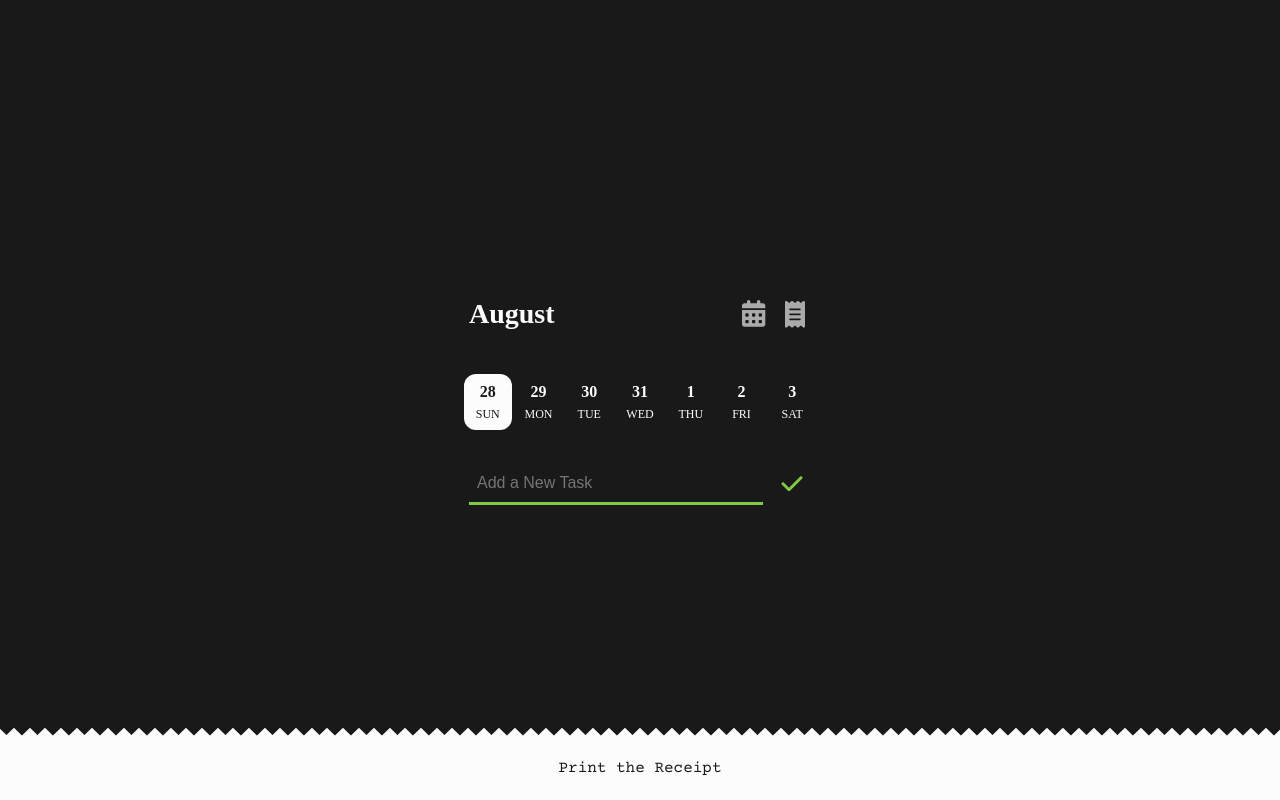
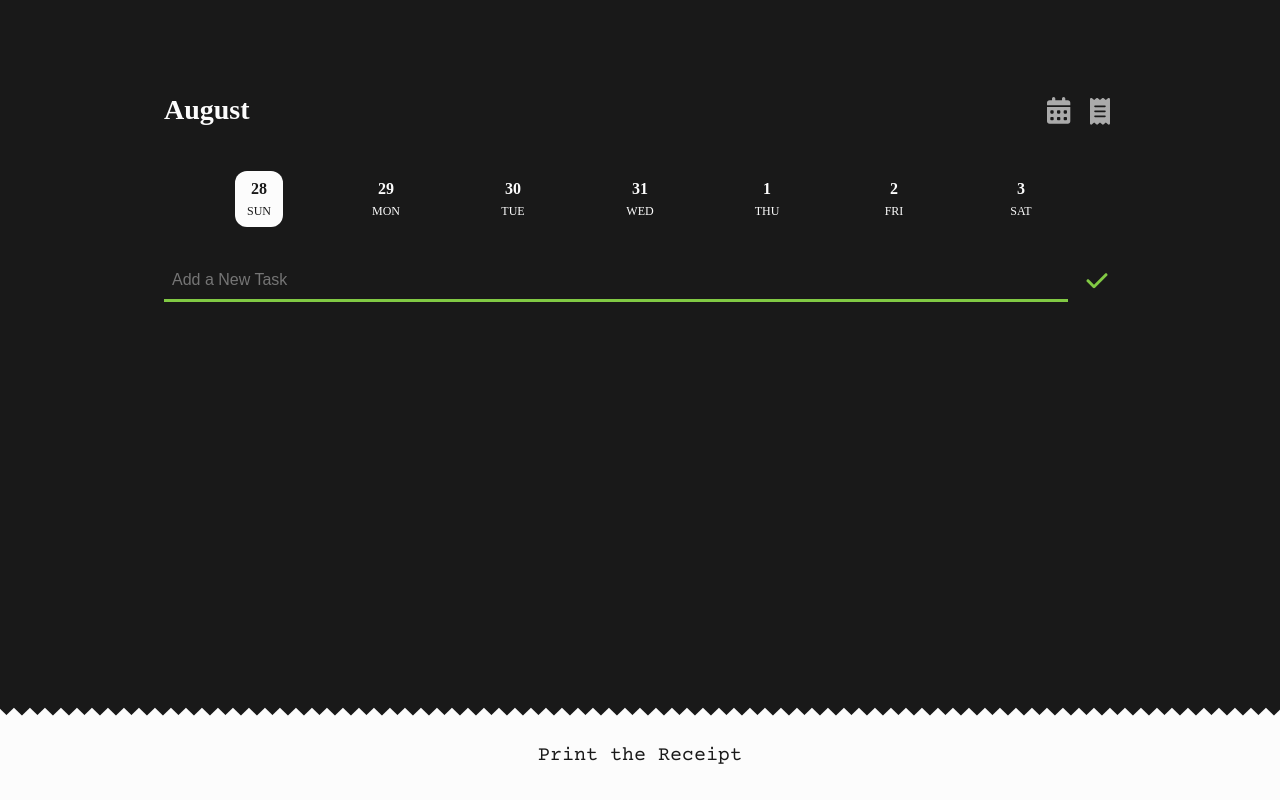
Before and after one commit to EasyAndBeauty/DailyReceipt-FE-WEB, a React (Create React App) app: page / in a window 1280 px wide. Built offline with nearby package versions, Linux system fonts and the light colour scheme.

Commit message:
style : 상단 여백값 통일 및 스크린 가로 768px 이상 반응형 디자인 적용

```diff
--- a/src/components/atoms/SquareBtn/index.jsx
+++ b/src/components/atoms/SquareBtn/index.jsx
@@ -13,5 +13,9 @@ import * as S from "./style";
  */
 
 export function SquareBtn({ onClick, children }) {
-  return <S.BtnContainer onClick={onClick}>{children}</S.BtnContainer>;
+  return (
+    <S.BtnContainer onClick={onClick}>
+      <span>{children}</span>
+    </S.BtnContainer>
+  );
 }
--- a/src/components/atoms/SquareBtn/style.jsx
+++ b/src/components/atoms/SquareBtn/style.jsx
@@ -1,22 +1,30 @@
 import styled from "styled-components";
 
-export const BtnContainer = styled.button`
-  //width: 16.25rem;
+export const BtnContainer = styled.div`
   width: 100%;
-  height: 64px;
-  //border-radius: 0.75rem 0.75rem 0 0;
+  height: 68px;
+  display: flex;
+  justify-content: center;
+  align-items: center;
   background-color: ${(props) => props.theme.wt};
   color: ${(props) => props.theme.bk};
   font-family: "Courier Prime", monospace;
   font-size: 1rem;
-  text-align: center;
-  //font-weight: 700;
-  //line-height: 150%;
 
-  /*  &:hover {
-    background-color: rgba(1, 1, 1, 0.9);
+  &:hover {
+    font-weight: 700;
   }
   &:active {
-    background-color: rgba(1, 1, 1, 0.9);
-  }*/
+    font-weight: 700;
+  }
+
+  span {
+    position: relative;
+    top: -2px;
+  }
+
+  @media screen and (min-width: 768px) {
+    height: 84px;
+    font-size: 1.25rem;
+  }
 `;
--- a/src/components/molecules/TodoHeader/style.jsx
+++ b/src/components/molecules/TodoHeader/style.jsx
@@ -13,6 +13,10 @@ export const Container = styled.div`
     display: flex;
     align-items: center;
   }
+
+  @media screen and (min-width: 768px) {
+    max-width: 1000px;
+  }
 `;
 
 export const Btn = styled.button`
--- a/src/components/molecules/Week/style.jsx
+++ b/src/components/molecules/Week/style.jsx
@@ -9,4 +9,8 @@ export const Container = styled.div`
   align-items: center;
   justify-content: space-evenly;
   box-sizing: border-box;
+
+  @media screen and (min-width: 768px) {
+    max-width: 1000px;
+  }
 `;
--- a/src/components/pages/ReceiptPage/index.jsx
+++ b/src/components/pages/ReceiptPage/index.jsx
@@ -77,11 +77,17 @@ const Container = styled.div`
 
 const BackIconContainer = styled.div`
   width: 36px;
-  margin-top: 24px;
-  margin-left: 8px;
+  margin-top: 46px;
+  margin-left: 14px;
   padding: 8px;
   opacity: 50%;
   cursor: pointer;
+
+  @media screen and (min-width: 768px) {
+    position: absolute;
+    top: 42px;
+    left: 48px;
+  }
 `;
 
 const ReceiptContainer = styled.div`
@@ -101,7 +107,7 @@ const IconContainer = styled.div`
   width: 100%;
   height: 12%;
   display: flex;
-  align-self: flex-end;
+  align-self: center;
   align-items: center;
   justify-content: center;
   position: absolute;
--- a/src/components/pages/TodoPage/style.jsx
+++ b/src/components/pages/TodoPage/style.jsx
@@ -9,6 +9,13 @@ export const Container = styled.main`
   box-sizing: border-box;
   overflow-x: hidden;
   scrollbar-width: none;
+
+  @media screen and (min-width: 768px) {
+    position: absolute;
+    top: 0;
+    left: 0;
+    padding: 44px;
+  }
 `;
 
 export const Content = styled.section`
@@ -18,7 +25,10 @@ export const Content = styled.section`
   align-items: center;
   justify-content: flex-start;
   box-sizing: border-box;
-  //overflow-y: auto;
+
+  @media screen and (min-width: 768px) {
+    max-width: 1000px;
+  }
 `;
 
 export const Bottom = styled.div`
@@ -27,15 +37,15 @@ export const Bottom = styled.div`
   flex-direction: column;
   align-items: center;
   position: fixed;
-  bottom: 0;
+  bottom: 0px;
   z-index: 10;
   box-sizing: border-box;
   //justify-content: flex-start;
 
-  div {
+  > div:first-child {
     //삼각형 모음
     display: flex;
     position: relative;
-    top: 2px;
+    top: 6px;
   }
 `;
```
